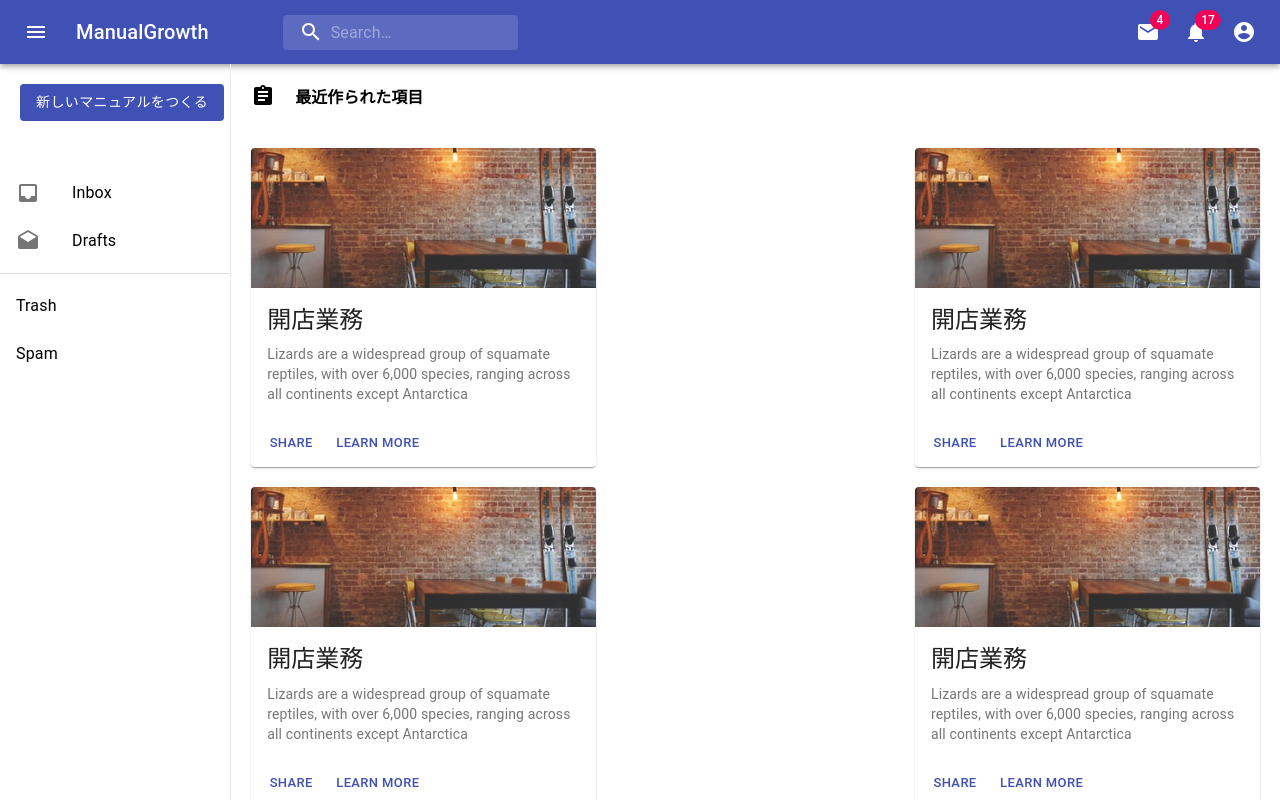
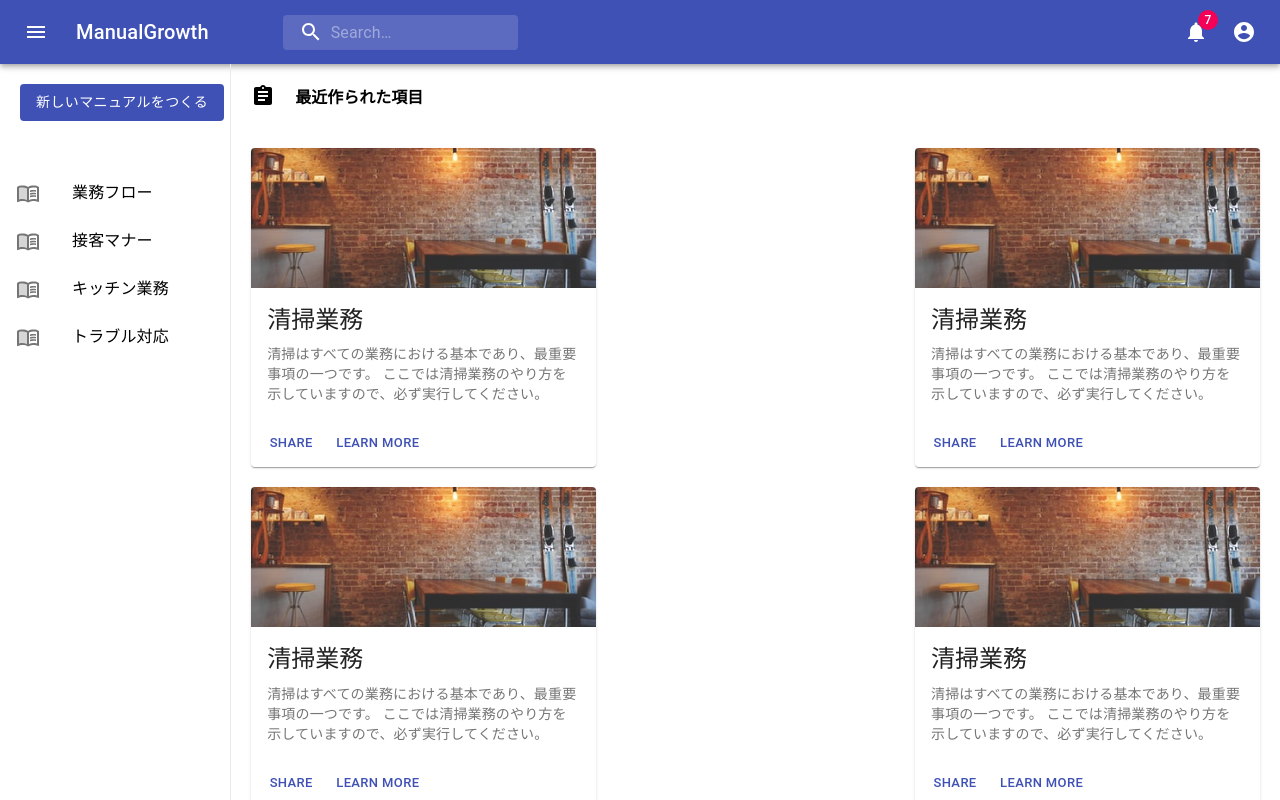
Before and after one commit to kata-myu/manual-growth, a React (Create React App) app: page / in a window 1280 px wide. Shown: the top 800 px of the page. Built offline with nearby package versions, Linux system fonts and the light colour scheme.

Commit message:
UIの調整

```diff
--- a/src/components/header/header.jsx
+++ b/src/components/header/header.jsx
@@ -195,13 +195,13 @@ export default function PrimarySearchAppBar() {
           </div>
           <div className={classes.grow} />
           <div className={classes.sectionDesktop}>
-            <IconButton aria-label="show 4 new mails" color="inherit">
+            {/* <IconButton aria-label="show 4 new mails" color="inherit">
               <Badge badgeContent={4} color="secondary">
                 <MailIcon />
               </Badge>
-            </IconButton>
+            </IconButton> */}
             <IconButton aria-label="show 17 new notifications" color="inherit">
-              <Badge badgeContent={17} color="secondary">
+              <Badge badgeContent={7} color="secondary">
                 <NotificationsIcon />
               </Badge>
             </IconButton>
@@ -210,7 +210,7 @@ export default function PrimarySearchAppBar() {
               aria-label="account of current user"
               aria-controls={menuId}
               aria-haspopup="true"
-              onClick={handleProfileMenuOpen}
+              // onClick={handleProfileMenuOpen}
               color="inherit"
             >
               <AccountCircle />
--- a/src/components/main/item.jsx
+++ b/src/components/main/item.jsx
@@ -31,11 +31,11 @@ export default function MediaCard() {
         />
         <CardContent>
           <Typography gutterBottom variant="h5" component="h2">
-            開店業務
+            清掃業務
           </Typography>
           <Typography variant="body2" color="textSecondary" component="p">
-            Lizards are a widespread group of squamate reptiles, with over 6,000 species, ranging
-            across all continents except Antarctica
+            清掃はすべての業務における基本であり、最重要事項の一つです。
+            ここでは清掃業務のやり方を示していますので、必ず実行してください。
           </Typography>
         </CardContent>
       </CardActionArea>
--- a/src/components/main/main.jsx
+++ b/src/components/main/main.jsx
@@ -34,6 +34,10 @@ const Main = () => {
           <MediaCard />
         </div>
 
+        <div className="item">
+          <MediaCard />
+        </div>
+
       </div>
     </div>
   );
--- a/src/components/sidebar/manuals.jsx
+++ b/src/components/sidebar/manuals.jsx
@@ -8,6 +8,8 @@ import ListItemText from '@material-ui/core/ListItemText';
 import Divider from '@material-ui/core/Divider';
 import InboxIcon from '@material-ui/icons/Inbox';
 import DraftsIcon from '@material-ui/icons/Drafts';
+
+import MenuBookTwoToneIcon from '@material-ui/icons/MenuBookTwoTone';
 
 const useStyles = makeStyles((theme) => ({
   root: {
@@ -29,26 +31,38 @@ export default function SimpleList() {
       <List component="nav" aria-label="main mailbox folders">
         <ListItem button>
           <ListItemIcon>
-            <InboxIcon />
+            <MenuBookTwoToneIcon />
           </ListItemIcon>
-          <ListItemText primary="Inbox" />
+          <ListItemText primary="業務フロー" />
         </ListItem>
         <ListItem button>
           <ListItemIcon>
-            <DraftsIcon />
+            <MenuBookTwoToneIcon />
           </ListItemIcon>
-          <ListItemText primary="Drafts" />
+          <ListItemText primary="接客マナー" />
+        </ListItem>
+        <ListItem button>
+          <ListItemIcon>
+            <MenuBookTwoToneIcon />
+          </ListItemIcon>
+          <ListItemText primary="キッチン業務" />
+        </ListItem>
+        <ListItem button>
+          <ListItemIcon>
+            <MenuBookTwoToneIcon />
+          </ListItemIcon>
+          <ListItemText primary="トラブル対応" />
         </ListItem>
       </List>
-      <Divider />
-      <List component="nav" aria-label="secondary mailbox folders">
+      {/* <Divider /> */}
+      {/* <List component="nav" aria-label="secondary mailbox folders">
         <ListItem button>
           <ListItemText primary="Trash" />
         </ListItem>
         <ListItemLink href="#simple-list">
           <ListItemText primary="Spam" />
         </ListItemLink>
-      </List>
+      </List> */}
     </div>
   );
 }
```
